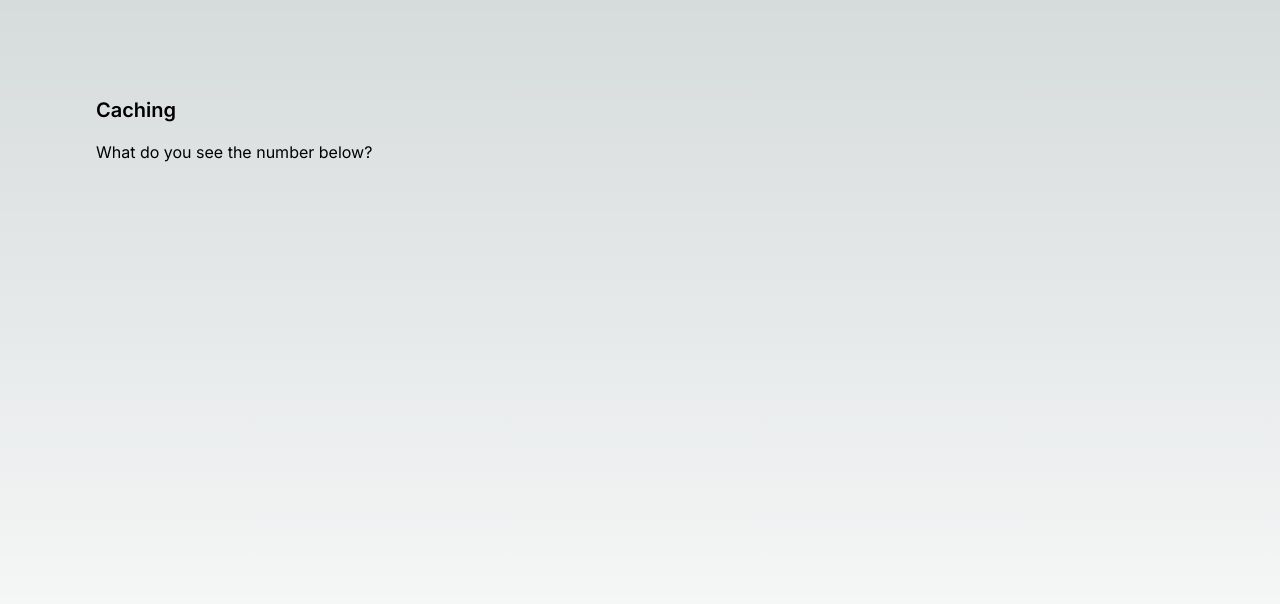
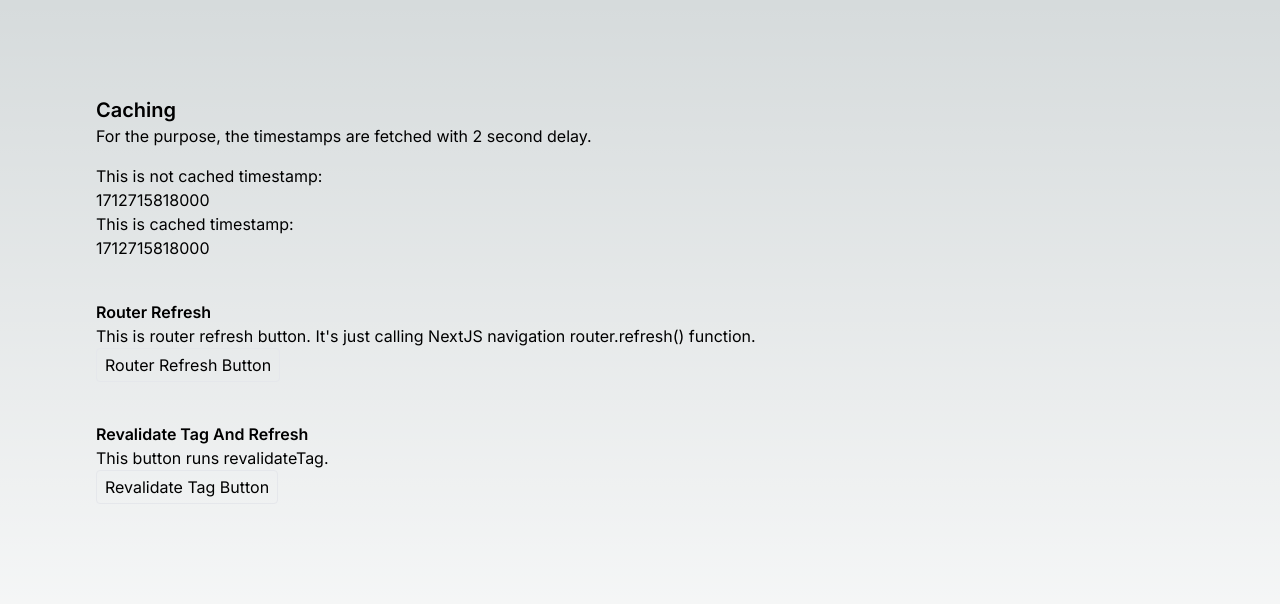
Before and after one commit to cjjeon/nextjs-learnings, a Next.js app: page /caching in a window 1280 px wide. Shown: the top 604 px of the page. Built offline with nearby package versions, Linux system fonts and the light colour scheme.

Commit message:
Adding some tutorial about caching

```diff
--- /dev/null
+++ b/src/action/getCurrentDateInUnix.ts
@@ -0,0 +1,10 @@
+'use server'
+
+import utils from "@/utils";
+
+export default async function () {
+  const date = new Date()
+  const unix = new Date(date).getTime()
+  await utils.sleep(2000)
+  return unix
+}
--- a/src/action/index.ts
+++ b/src/action/index.ts
@@ -1,11 +1,7 @@
-'use server'
-
-// Get UNIX timestamp of the date
-async function getCurrentDateInUnix() {
-
-}
-
+import getCurrentDateInUnix from "@/action/getCurrentDateInUnix";
+import revalidateTag from "@/action/revalidateTag";
 
 export default {
-
+  getCurrentDateInUnix,
+  revalidateTag,
 }
--- /dev/null
+++ b/src/action/revalidateTag.ts
@@ -0,0 +1,6 @@
+'use server';
+import {revalidateTag} from "next/cache";
+
+export default async function (tag: string) {
+  revalidateTag(tag);
+}
--- /dev/null
+++ b/src/app/caching/RevalidateTagButton.tsx
@@ -0,0 +1,24 @@
+'use client';
+import action from "@/action";
+import {revalidateTag} from "next/cache";
+import {useRouter} from "next/navigation";
+import React from 'react';
+
+export default function RevalidateTagButton() {
+
+  const onClick = async () => {
+    await action.revalidateTag('getCurrentDateInUnix')
+  }
+
+  return (
+    <>
+      <div className="font-semibold">Revalidate Tag And Refresh</div>
+      <div>
+        This button runs revalidateTag.
+      </div>
+      <button className="border rounded hover:bg-slate-800 px-2 py-1" onClick={onClick}>
+        Revalidate Tag Button
+      </button>
+    </>
+  );
+}
--- /dev/null
+++ b/src/app/caching/RouterRefreshButton.tsx
@@ -0,0 +1,23 @@
+'use client';
+import {useRouter} from "next/navigation";
+import React from 'react';
+
+export default function RouterRefreshButton() {
+  const router = useRouter();
+
+  const onClick = () => {
+    router.refresh();
+  }
+
+  return (
+    <>
+      <div className="font-semibold">Router Refresh</div>
+      <div>
+        This is router refresh button. It's just calling NextJS navigation router.refresh() function.
+      </div>
+      <button className="border rounded hover:bg-slate-800 px-2 py-1" onClick={onClick}>
+        Router Refresh Button
+      </button>
+    </>
+  );
+}
--- a/src/app/caching/page.tsx
+++ b/src/app/caching/page.tsx
@@ -1,15 +1,56 @@
-import React from 'react';
+import action from "@/action";
+import RevalidateTagButton from "@/app/caching/RevalidateTagButton";
+import RouterRefreshButton from "@/app/caching/RouterRefreshButton";
+import {unstable_cache} from "next/cache";
+import React, {Suspense} from 'react';
 
 export default function Page() {
+
   return (
     <div>
       <div className="font-semibold text-xl">
         Caching
       </div>
-      <div className="py-2" />
       <div>
-        What do you see the number below?
+        For the purpose, the timestamps are fetched with 2 second delay.
       </div>
+      <div className="py-2"/>
+      <div>This is not cached timestamp:</div>
+      <Suspense key={Math.random()} fallback={<div>Loading...</div>}>
+        <NotCachedTimestamp/>
+      </Suspense>
+
+      <div>This is cached timestamp:</div>
+      <Suspense key={Math.random()} fallback={<div>Loading...</div>}>
+        <CachedTimestamp/>
+      </Suspense>
+
+      <div className="py-5"/>
+      <RouterRefreshButton/>
+      <div className="py-5"/>
+      <RevalidateTagButton/>
     </div>
   );
 }
+
+async function NotCachedTimestamp() {
+  const unixTimestamp = await action.getCurrentDateInUnix();
+  return <>
+    <p>
+      {unixTimestamp}
+    </p>
+  </>
+}
+
+async function CachedTimestamp() {
+  const unixTimestamp = await unstable_cache(
+    () => action.getCurrentDateInUnix(),
+    ['getCurrentDateInUnix'],
+    {tags: ['getCurrentDateInUnix']}
+  )();
+  return <>
+    <p>
+      {unixTimestamp}
+    </p>
+  </>
+}
--- /dev/null
+++ b/src/utils.ts
@@ -0,0 +1,8 @@
+async function sleep(ms: number): Promise<void> {
+  return new Promise(resolve => setTimeout(resolve, ms));
+}
+
+
+export default {
+  sleep,
+}
```
